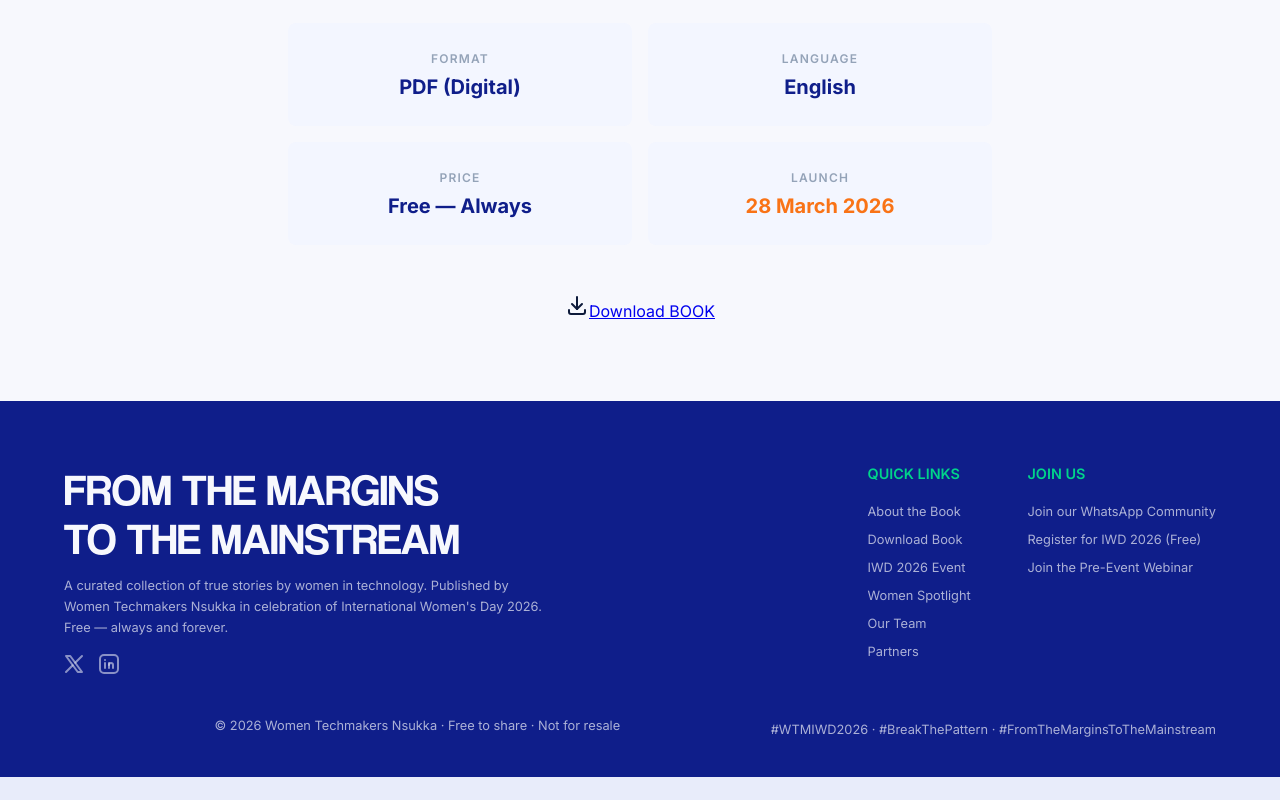
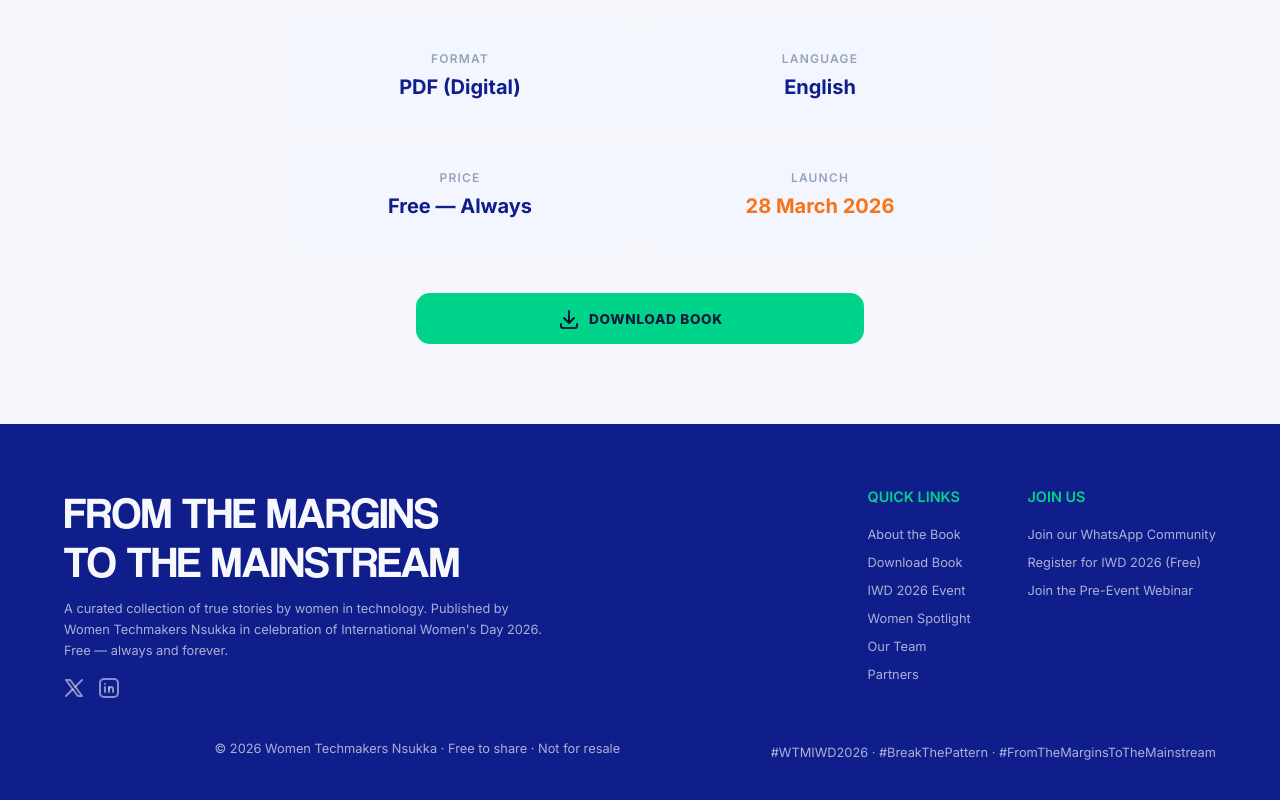
Before and after one commit to SamIfesi/Women-Techmakers, a React (Vite) app: page /About in a window 1280 px wide. Shown: the part 4477-5277 px from the top of the page. Before the commit the page ends 5254 px from the top, so only its background shows below. Built offline with nearby package versions, Linux system fonts and the light colour scheme; a web font is replaced by a local one.

Commit message:
Add styles for download button in BookDetails component

```diff
--- a/src/components/BookDetails/BookDetails.css
+++ b/src/components/BookDetails/BookDetails.css
@@ -91,6 +91,32 @@
   opacity: 0.88;
 }
 
+.book-details__download-btn {
+  display: flex;
+  align-items: center;
+  justify-content: center;
+  text-align: center;
+  gap: 0.5rem;
+  padding: .85rem 1rem;
+  border-radius: 0.875rem;
+  font-size: 0.85rem;
+  font-weight: 800;
+  text-transform: uppercase;
+  letter-spacing: 0.05em;
+  text-decoration: none;
+  border: none;
+  cursor: pointer;
+  transition: all 0.3s ease;
+  max-width: 28rem;
+  width: 100%;
+  background-color: var(--brand-green);
+  color: var(--dark-text);
+  transition: opacity 0.2s ease;
+}
+.book-details__download-btn:hover {
+  opacity: 0.88;
+}
+
 /* ============================================================
    Tablet — 768px and up
    ============================================================ */
```
